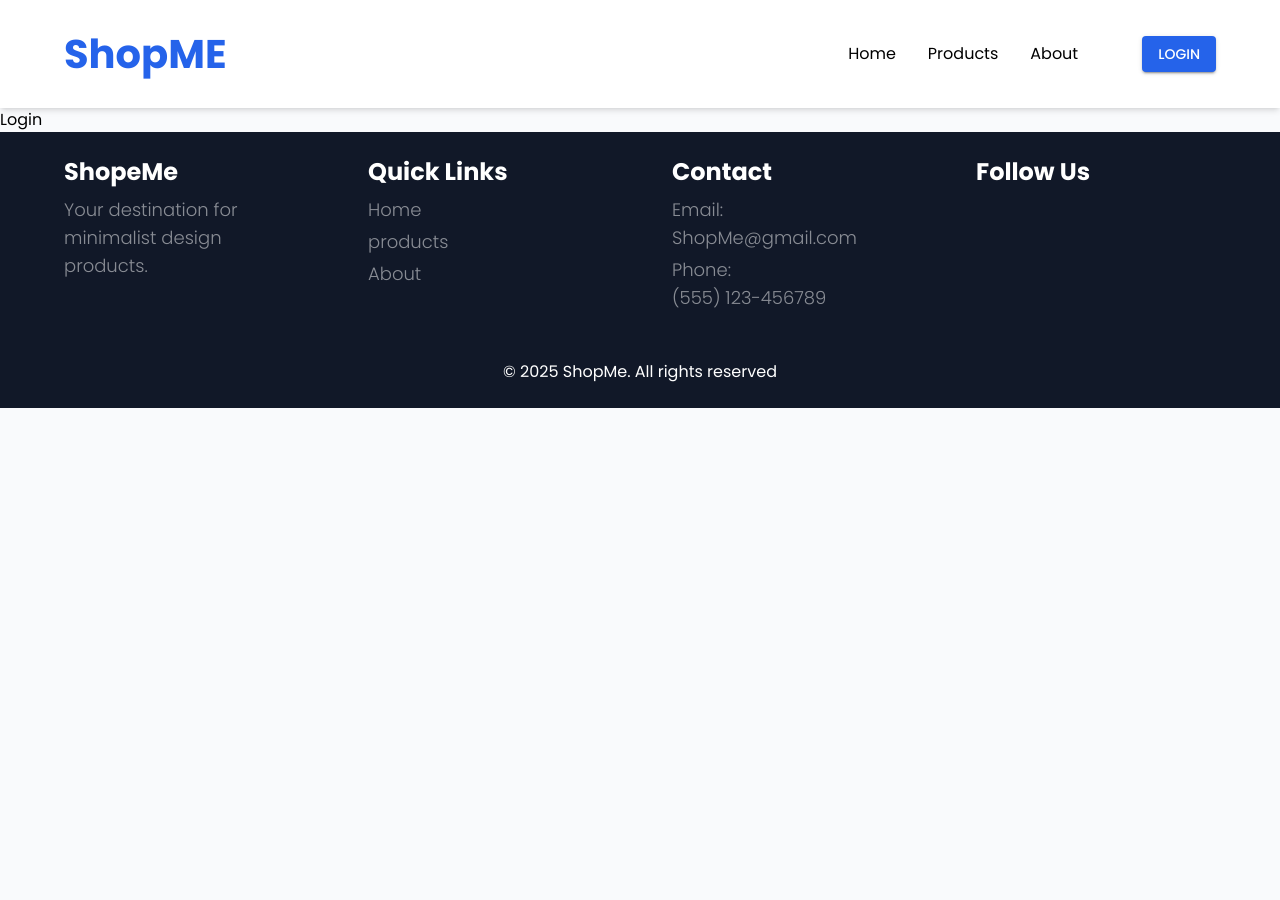
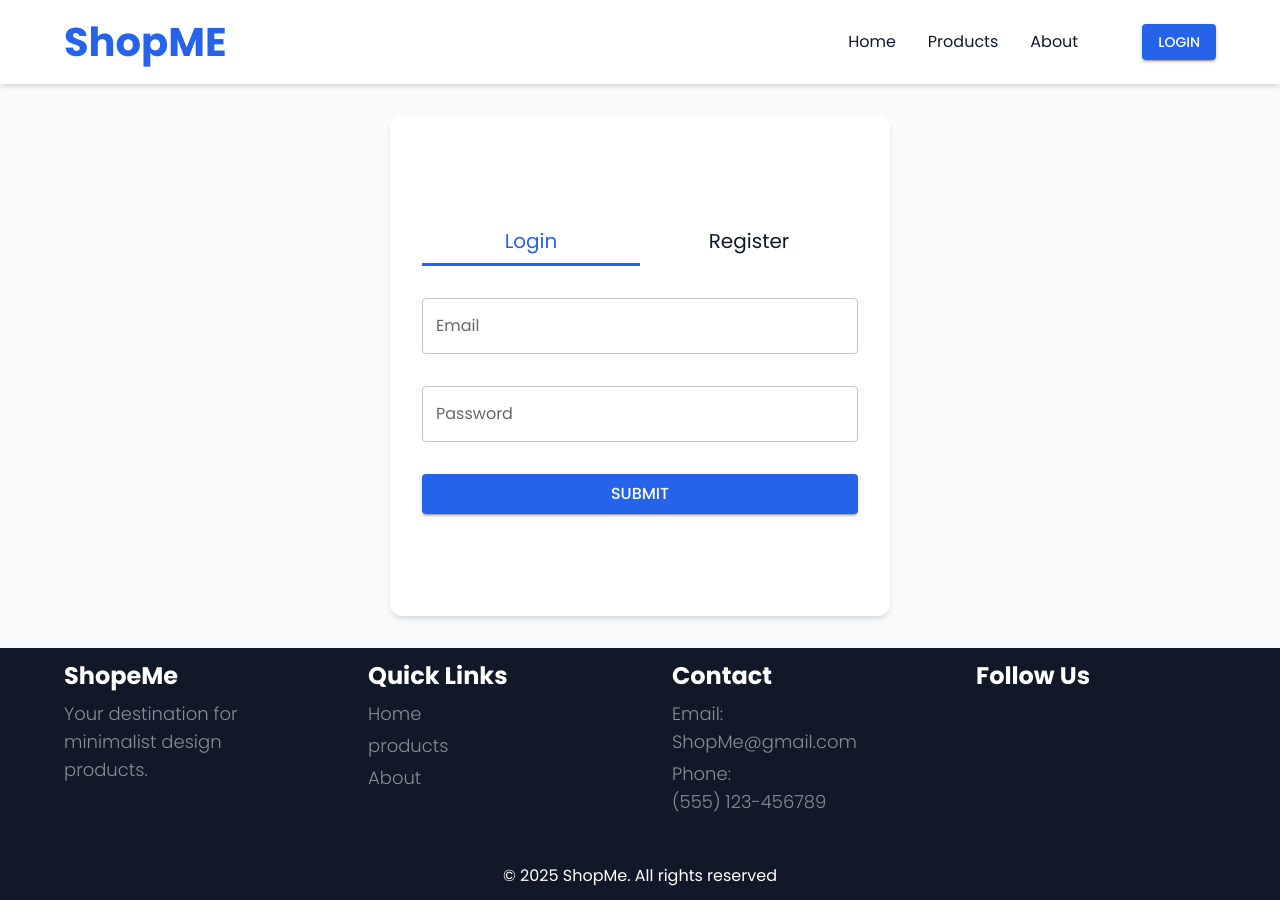
Before and after one commit to KevinC76/ShopMe_Front_End, a Next.js app: page /login in a window 1280 px wide. Before the commit the page ends 800 px from the top, so only its background shows below. Built offline with nearby package versions, Linux system fonts and the light colour scheme; some icons are missing; what @mui/material-nextjs would draw is missing.

Commit message:
feat: create login/register page

```diff
--- a/app/layout.tsx
+++ b/app/layout.tsx
@@ -25,7 +25,7 @@ export default function RootLayout({
 }>) {
   return (
     <html lang="en" className={poppins.className}>
-      <body className={`antialiased`}>
+      <body className={`flex flex-col min-h-screen w-full text-[#111828]`}>
         <AppRouterCacheProvider>
           <ThemeProvider theme={theme}>
             <Navbar />
--- a/app/login/page.tsx
+++ b/app/login/page.tsx
@@ -1,7 +1,77 @@
-import React from 'react'
+'use client';
+import { Box, Button, TextField } from '@mui/material';
+import React, { useState } from 'react';
 
 export default function Login() {
+  const [isRegister, setIsRegister] = useState<boolean>(false);
+
   return (
-    <div>Login</div>
-  )
+    <div className="flex-1 flex justify-center items-center p-8">
+      {/* container */}
+      <Box className="w-[500px] h-[500px] bg-white flex flex-col p-8 justify-center rounded-xl shadow-md">
+        {/* Title */}
+      <div className="grid grid-cols-2 w-full pb-8">
+          <h1
+            className={`text-center p-2 text-xl  ${
+              isRegister ? '' : 'text-[#2563ea] border-b-3'
+            }`}
+            onClick={() => setIsRegister(false)}
+          >
+            Login
+          </h1>
+          <h1
+            className={`text-center p-2 text-xl  ${
+              isRegister ? 'text-[#2563ea] border-b-3' : ''
+            }`}
+            onClick={() => setIsRegister(true)}
+          >
+            Register
+          </h1>
+        </div>
+
+        {/* form */}
+        <form action="" className="flex flex-col gap-8">
+          {isRegister ? (
+            <>
+              <TextField
+                id="outlined-required"
+                label="Email"
+                placeholder="ex: example@gmail.com"
+              />
+              <TextField
+                id="outlined-required"
+                label="Password"
+                placeholder="ex: 123456789"
+                type="password"
+              />
+              <TextField
+                id="outlined-required"
+                label="Retype Password"
+                placeholder="ex: 123456789"
+                type="password"
+              />
+            </>
+          ) : (
+            <>
+              <TextField
+                id="outlined-required"
+                label="Email"
+                placeholder="ex: example@gmail.com"
+              />
+              <TextField
+                id="outlined-required"
+                label="Password"
+                placeholder="ex: 123456789"
+                type="password"
+              />
+            </>
+          )}
+
+          <Button type="submit" variant="contained" color="primary" sx={{fontSize: 16}}>
+            Submit
+          </Button>
+        </form>
+      </Box>
+    </div>
+  );
 }
--- a/app/page.tsx
+++ b/app/page.tsx
@@ -1,103 +1,7 @@
-import Image from "next/image";
-
 export default function Home() {
   return (
-    <div className="grid grid-rows-[20px_1fr_20px] items-center justify-items-center min-h-screen p-8 pb-20 gap-16 sm:p-20 font-[family-name:var(--font-geist-sans)]">
-      <main className="flex flex-col gap-[32px] row-start-2 items-center sm:items-start">
-        <Image
-          className="dark:invert"
-          src="/next.svg"
-          alt="Next.js logo"
-          width={180}
-          height={38}
-          priority
-        />
-        <ol className="list-inside list-decimal text-sm/6 text-center sm:text-left font-[family-name:var(--font-geist-mono)]">
-          <li className="mb-2 tracking-[-.01em]">
-            Get started by editing{" "}
-            <code className="bg-black/[.05] dark:bg-white/[.06] px-1 py-0.5 rounded font-[family-name:var(--font-geist-mono)] font-semibold">
-              app/page.tsx
-            </code>
-            .
-          </li>
-          <li className="tracking-[-.01em]">
-            Save and see your changes instantly.
-          </li>
-        </ol>
-
-        <div className="flex gap-4 items-center flex-col sm:flex-row">
-          <a
-            className="rounded-full border border-solid border-transparent transition-colors flex items-center justify-center bg-foreground text-background gap-2 hover:bg-[#383838] dark:hover:bg-[#ccc] font-medium text-sm sm:text-base h-10 sm:h-12 px-4 sm:px-5 sm:w-auto"
-            href="https://vercel.com/new?utm_source=create-next-app&utm_medium=appdir-template-tw&utm_campaign=create-next-app"
-            target="_blank"
-            rel="noopener noreferrer"
-          >
-            <Image
-              className="dark:invert"
-              src="/vercel.svg"
-              alt="Vercel logomark"
-              width={20}
-              height={20}
-            />
-            Deploy now
-          </a>
-          <a
-            className="rounded-full border border-solid border-black/[.08] dark:border-white/[.145] transition-colors flex items-center justify-center hover:bg-[#f2f2f2] dark:hover:bg-[#1a1a1a] hover:border-transparent font-medium text-sm sm:text-base h-10 sm:h-12 px-4 sm:px-5 w-full sm:w-auto md:w-[158px]"
-            href="https://nextjs.org/docs?utm_source=create-next-app&utm_medium=appdir-template-tw&utm_campaign=create-next-app"
-            target="_blank"
-            rel="noopener noreferrer"
-          >
-            Read our docs
-          </a>
-        </div>
-      </main>
-      <footer className="row-start-3 flex gap-[24px] flex-wrap items-center justify-center">
-        <a
-          className="flex items-center gap-2 hover:underline hover:underline-offset-4"
-          href="https://nextjs.org/learn?utm_source=create-next-app&utm_medium=appdir-template-tw&utm_campaign=create-next-app"
-          target="_blank"
-          rel="noopener noreferrer"
-        >
-          <Image
-            aria-hidden
-            src="/file.svg"
-            alt="File icon"
-            width={16}
-            height={16}
-          />
-          Learn
-        </a>
-        <a
-          className="flex items-center gap-2 hover:underline hover:underline-offset-4"
-          href="https://vercel.com/templates?framework=next.js&utm_source=create-next-app&utm_medium=appdir-template-tw&utm_campaign=create-next-app"
-          target="_blank"
-          rel="noopener noreferrer"
-        >
-          <Image
-            aria-hidden
-            src="/window.svg"
-            alt="Window icon"
-            width={16}
-            height={16}
-          />
-          Examples
-        </a>
-        <a
-          className="flex items-center gap-2 hover:underline hover:underline-offset-4"
-          href="https://nextjs.org?utm_source=create-next-app&utm_medium=appdir-template-tw&utm_campaign=create-next-app"
-          target="_blank"
-          rel="noopener noreferrer"
-        >
-          <Image
-            aria-hidden
-            src="/globe.svg"
-            alt="Globe icon"
-            width={16}
-            height={16}
-          />
-          Go to nextjs.org →
-        </a>
-      </footer>
+    <div className="flex-1">
+      <h1>Main</h1>
     </div>
   );
 }
--- a/components/footer.tsx
+++ b/components/footer.tsx
@@ -6,7 +6,7 @@ import XIcon from '@mui/icons-material/X';
 
 function Footer() {
   return (
-    <div className="flex flex-col justify-between items-center px-16 py-6 bg-[#111828] text-white">
+    <div className="flex flex-col justify-between items-center px-16 py-3 bg-[#111828] text-white">
       <div className="flex flex-col items-center justify-center gap-12">
         {/* Above Content */}
         <div className="grid grid-cols-1 md:grid-cols-4 gap-12 md:gap-16">
--- a/components/navbar.tsx
+++ b/components/navbar.tsx
@@ -13,7 +13,7 @@ const Navbar = () => {
   const [openSearch, setOpenSearch] = useState<boolean>(false);
 
   return (
-    <div className="flex justify-between items-center px-8 md:px-16 py-6 bg-white shadow-md">
+    <div className="flex justify-between items-center px-8 md:px-16 py-3 bg-white shadow-md">
       {/* Title */}
       <Box>
         <h1 className="title">ShopME</h1>
```
